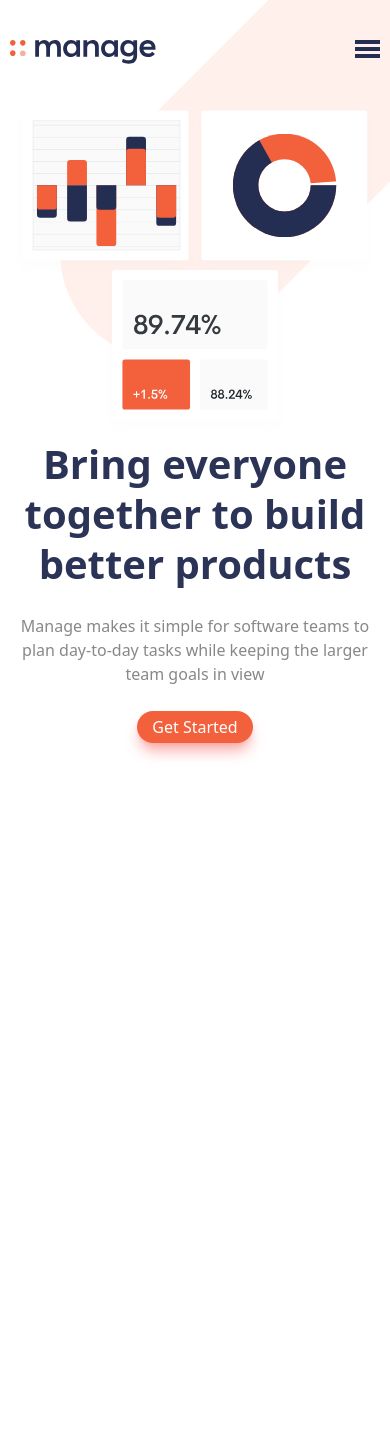
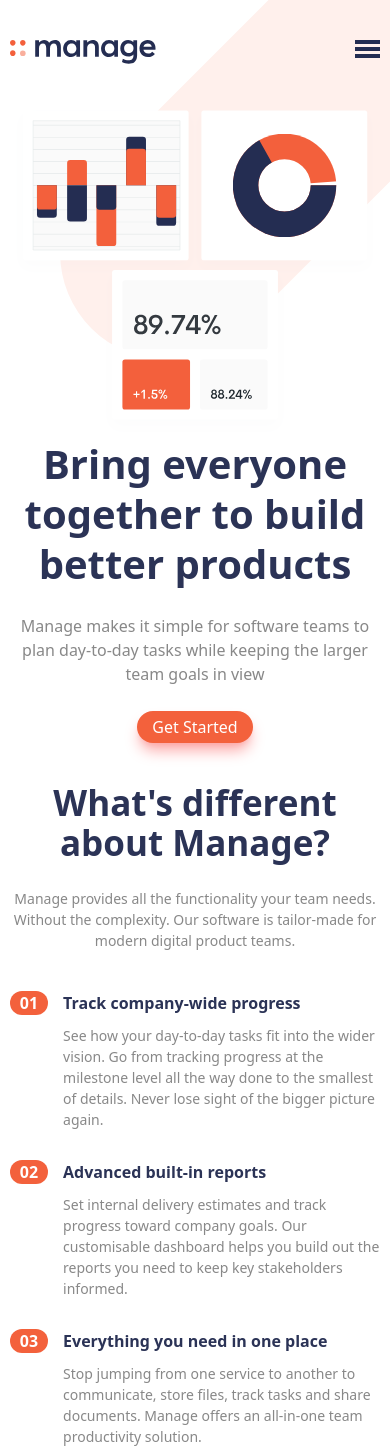
Before and after one commit to Sheddiey/Landing-page, a React (Create React App) app: page / in a window 390 px wide. Before the commit the page ends 844 px from the top, so only its background shows below. Built offline with nearby package versions, Linux system fonts and the light colour scheme.

Commit message:
completed about section

```diff
--- a/src/App.js
+++ b/src/App.js
@@ -1,12 +1,14 @@
 import React from "react";
 import Navbar from "./components/navbar/Navbar";
 import Hero from "./components/heroSection/Hero";
+import AboutUs from "./components/aboutUs/AboutUs";
 
 const App = () => {
   return (
     <div>
       <Navbar />
       <Hero />
+      <AboutUs />
     </div>
   );
 };
--- /dev/null
+++ b/src/components/aboutUs/AboutUs.jsx
@@ -0,0 +1,66 @@
+import React from "react";
+
+const AboutUs = () => {
+  return (
+    <div className="grid md:grid-cols-2 md:w-[80%] w-[95%] mx-[auto] mt-[40px] gap-[40px]">
+      <div className="md:text-left text-center">
+        <h3 className="text-[35px] leading-[40px] font-bold text-[#2b3356]">What&apos;s different about Manage?</h3>
+        <p className="text-[14px] text-[#888888] mt-[25px]">
+          Manage provides all the functionality your team needs. Without the
+          complexity. Our software is tailor-made for modern digital product
+          teams.
+        </p>
+        <div className="bg-cover-about"></div>
+      </div>
+      <div className="grid gap-[30px]">
+        <div className="flex gap-[15px]">
+          <h2 className="bg-[#f3613c] h-max text-white font-bold rounded-[100vw] px-[10px]">
+            01
+          </h2>
+          <div>
+            <h4 className="font-bold mb-[10px] text-[#2b3356]">
+              Track company-wide progress
+            </h4>
+            <p className="text-[#888888] text-[14px]">
+              See how your day-to-day tasks fit into the wider vision. Go from
+              tracking progress at the milestone level all the way done to the
+              smallest of details. Never lose sight of the bigger picture again.
+            </p>
+          </div>
+        </div>
+        <div className="flex gap-[15px]">
+          <h2 className="bg-[#f3613c] h-max text-white font-bold rounded-[100vw] px-[10px]">
+            02
+          </h2>
+          <div>
+            <h4 className="font-bold mb-[10px] text-[#2b3356]">
+              Advanced built-in reports
+            </h4>
+            <p className="text-[#888888] text-[14px]">
+              Set internal delivery estimates and track progress toward company
+              goals. Our customisable dashboard helps you build out the reports
+              you need to keep key stakeholders informed.
+            </p>
+          </div>
+        </div>
+        <div className="flex gap-[15px]">
+          <h2 className="bg-[#f3613c] h-max text-white font-bold rounded-[100vw] px-[10px]">
+            03
+          </h2>
+          <div>
+            <h4 className="font-bold mb-[10px] text-[#2b3356]">
+              Everything you need in one place
+            </h4>
+            <p className="text-[#888888] text-[14px]">
+              Stop jumping from one service to another to communicate, store
+              files, track tasks and share documents. Manage offers an
+              all-in-one team productivity solution.{" "}
+            </p>
+          </div>
+        </div>
+      </div>
+    </div>
+  );
+};
+
+export default AboutUs;
--- a/src/index.css
+++ b/src/index.css
@@ -15,10 +15,22 @@
     width: 500px;
     z-index: -1;
 }
+.bg-cover-about {
+    background-image: url("/src/assets//svgs/bg-tablet-pattern.svg");
+    background-size: cover;
+    position: absolute;
+    height: 400px;
+    width: 400px;
+    left: -200px;
+}
+
  @media (max-width: 768px){
     .bg-cover {
         height: 400px;
         width: 350px;
         right: -20px;
     }
+    .bg-cover-about {
+        display: none;
+    }
  }
```
